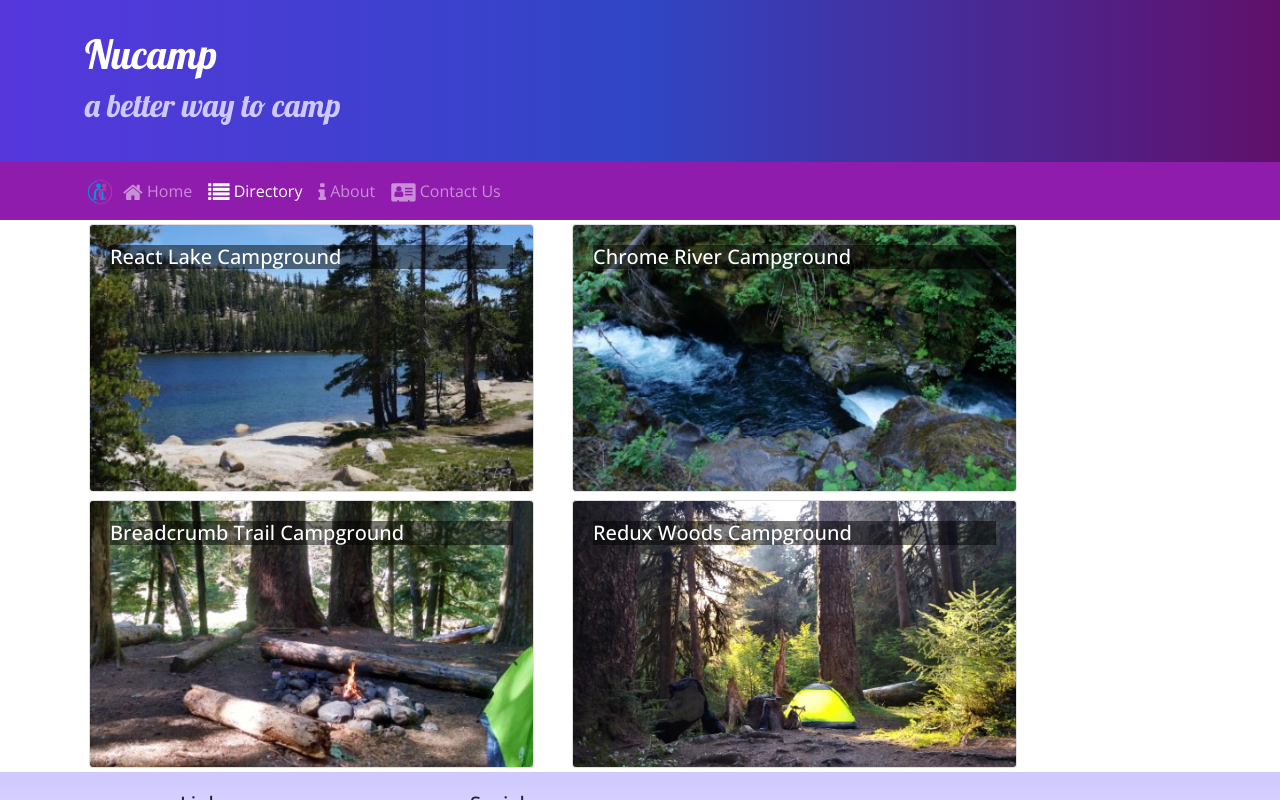
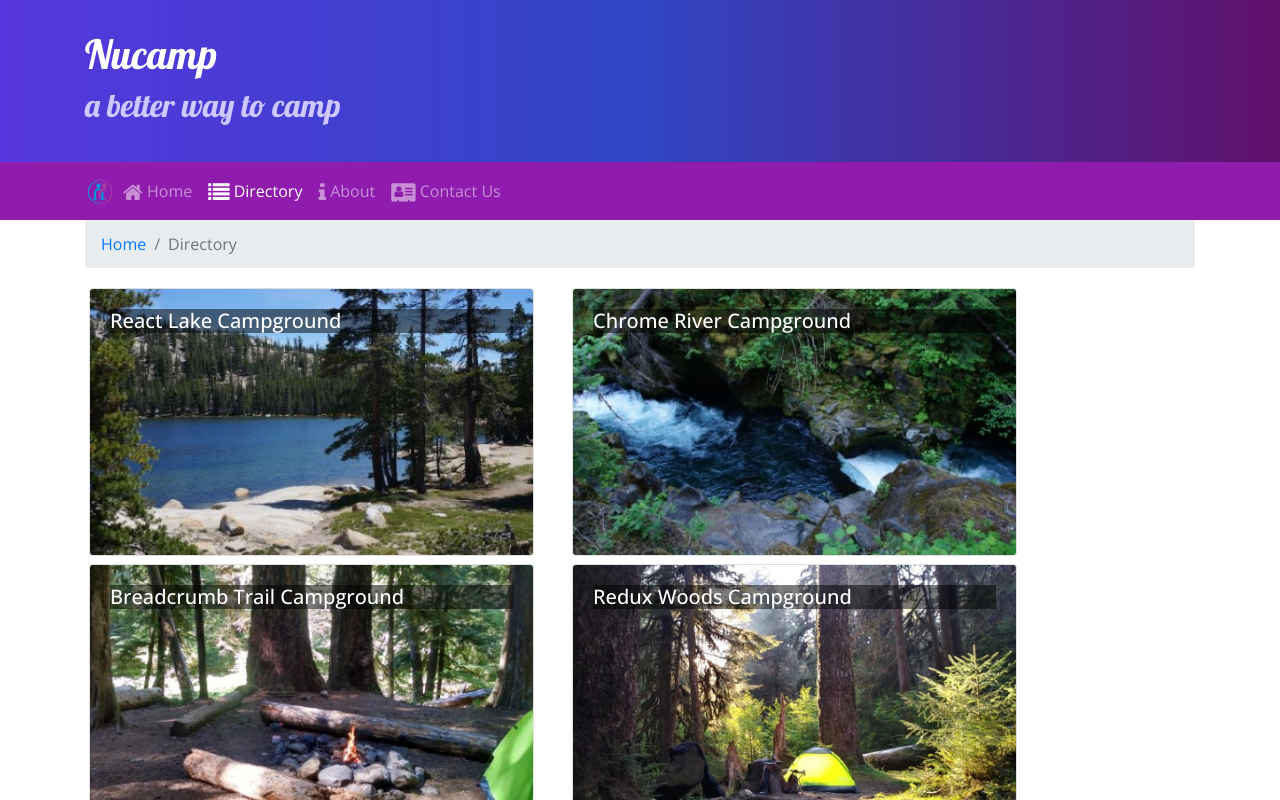
Before and after one commit to nickmingyang/nucampsite-react, a React (Create React App) app: page /directory in a window 1280 px wide. Shown: the top 800 px of the page. Built offline with nearby package versions, Linux system fonts and the light colour scheme.

Commit message:
Add Breadcrumbs

```diff
--- a/src/components/CampsiteInfoComponent.js
+++ b/src/components/CampsiteInfoComponent.js
@@ -6,7 +6,10 @@
   CardText,
   CardBody,
   CardTitle,
+  Breadcrumb,
+  BreadcrumbItem,
 } from "reactstrap";
+import { Link } from "react-router-dom";
 
 function RenderCampsite({ campsite }) {
   return (
@@ -14,7 +17,6 @@
       <Card>
         <CardImg top src={campsite.image} alt={campsite.name} />
         <CardBody>
-          <CardTitle>{campsite.name}</CardTitle>
           <CardText>{campsite.description}</CardText>
         </CardBody>
       </Card>
@@ -52,6 +54,18 @@
     return (
       <div className="container">
         <div className="row">
+          <div className="col">
+            <Breadcrumb>
+              <BreadcrumbItem>
+                <Link to="/directory">Directory</Link>
+              </BreadcrumbItem>
+              <BreadcrumbItem active>{props.campsite.name}</BreadcrumbItem>
+            </Breadcrumb>
+            <h2>{props.campsite.name}</h2>
+            <hr />
+          </div>
+        </div>
+        <div className="row">
           <RenderCampsite campsite={props.campsite} />
           <RenderComments comments={props.comments} />
         </div>
--- a/src/components/ContactComponent.js
+++ b/src/components/ContactComponent.js
@@ -1,10 +1,18 @@
-import React from 'react';
+import React from "react";
+import { Breadcrumb, BreadcrumbItem } from "reactstrap";
+import { Link } from "react-router-dom";
 
 function Contact(props) {
   return (
     <div className="container">
       <div className="row">
         <div className="col">
+          <Breadcrumb>
+            <BreadcrumbItem>
+              <Link to="/home">Home</Link>
+            </BreadcrumbItem>
+            <BreadcrumbItem active>Contact Us</BreadcrumbItem>
+          </Breadcrumb>
           <h2>Contact Us</h2>
           <hr />
         </div>
@@ -14,14 +22,25 @@
         <div className="col-sm-4">
           <h5>Our Address</h5>
           <address>
-                        1 Nucamp Way<br />
-                        Seattle, WA 98001<br />
+            1 Nucamp Way
+            <br />
+            Seattle, WA 98001
+            <br />
             U.S.A.
           </address>
         </div>
         <div className="col">
-                    <a role="button" className="btn btn-link" href="tel:+12065551234"><i className="fa fa-phone" /> 1-206-555-1234</a><br />
-                    <a role="button" className="btn btn-link" href="mailto:fakeemail@fakeemail.co"><i className="fa fa-envelope-o" /> campsites@nucamp.co</a>
+          <a role="button" className="btn btn-link" href="tel:+12065551234">
+            <i className="fa fa-phone" /> 1-206-555-1234
+          </a>
+          <br />
+          <a
+            role="button"
+            className="btn btn-link"
+            href="mailto:fakeemail@fakeemail.co"
+          >
+            <i className="fa fa-envelope-o" /> campsites@nucamp.co
+          </a>
         </div>
       </div>
     </div>
--- a/src/components/DirectoryComponent.js
+++ b/src/components/DirectoryComponent.js
@@ -1,5 +1,12 @@
 import React from "react";
-import { Card, CardImg, CardImgOverlay, CardTitle } from "reactstrap";
+import {
+  Card,
+  CardImg,
+  CardImgOverlay,
+  CardTitle,
+  Breadcrumb,
+  BreadcrumbItem,
+} from "reactstrap";
 import { Link } from "react-router-dom";
 
 function RenderDirectoryItem({ campsite }) {
@@ -26,6 +33,14 @@
 
   return (
     <div className="container">
+    <div className="row">
+      <div className="col">
+        <Breadcrumb>
+          <BreadcrumbItem><Link to="/home">Home</Link></BreadcrumbItem>
+          <BreadcrumbItem active>Directory</BreadcrumbItem>
+        </Breadcrumb>
+      </div>
+    </div>
       <div className="row">{directory}</div>
     </div>
   );
```
Lines whose indentation alone changed are shown as unchanged.
